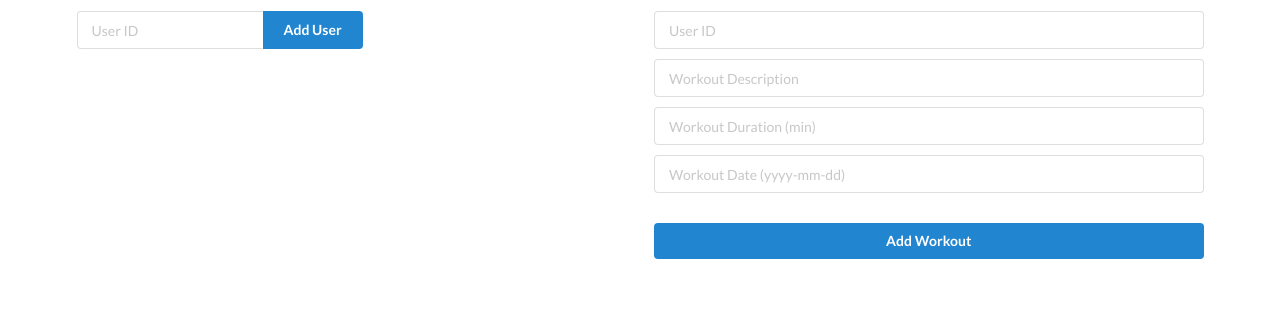
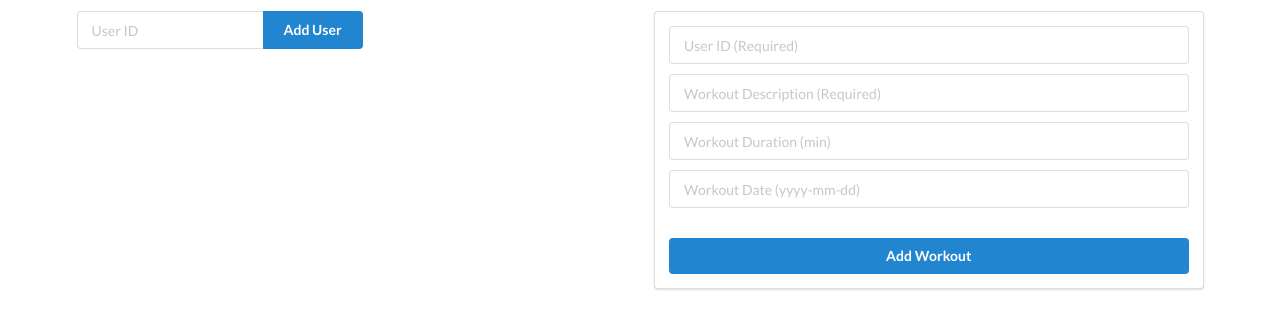
Before and after one commit to zacharydurland/exercise-tracker, a website: page views/index.html in a window 1280 px wide. Shown: the part 111-440 px from the top of the page. Drawn offline with nearby package versions, Linux system fonts and the light colour scheme.

Commit message:
🚈🍁 Updated with Glitch updated form styles and minor changes

```diff
--- a/public/script.js
+++ b/public/script.js
@@ -27,10 +27,9 @@ let dateField = document.getElementById("date")
 let dateError = document.getElementById("dateError")
 let dateErrorMessage = document.getElementById("dateErrorMessage")
 
-dateField.addEventListener('keyup', (e)=>{
+dateField.addEventListener('change', (e)=>{
   let date = e.target.value
-  console.log(isValidDate(date))
-  if (!isValidDate(date)) {
+  if (!isValidDate(date) && date != '') {
     dateError.classList.remove('hidden')
   } else {
     dateError.classList.add('hidden')
--- a/server.js
+++ b/server.js
@@ -125,12 +125,12 @@ app.post("/api/exercise/add", (req, res) => {
     const update = {
       description : req.body.description,
       duration : req.body.duration,
-      date : req.body.date
+      date : req.body.date ? req.body.date : new Date().toISOString().split('T')[0]
     }
     data.workouts.push(update)
     data.save(err=>{
       if(err) return res.json(err)
-      console.log('Workout Saved')
+      return res.json({message: 'Workout Added'})
     })
   })
 });
--- a/views/index.html
+++ b/views/index.html
@@ -39,7 +39,7 @@
                       Create a User
                     </h2>
                     <div class="ui action input">
-                      <input  name="userId" type="text" maxlength="100" placeholder="User ID" required>
+                      <input name="username" type="text" maxlength="100" placeholder="User ID" required>
                       <button class="ui primary button" type="submit">Add User</button>
                     </div>
                   </label>
@@ -49,17 +49,18 @@
                 <h2 class="ui header">
                   Add Workout
                 </h2>
+                <div class="ui form segment">
                   <form id="addWorkout" method="post" action="/api/exercise/add">
                     <label>
                       <div class="ui input fluid">
                         <input name="userId" type="text" maxlength="100" required
-                             placeholder="User ID">
+                               placeholder="User ID (Required)">
                       </div>
                     </label>
                     <label>
                       <div class="ui input fluid">
                         <input name="description" type="text" maxlength="100"
-                             placeholder="Workout Description">
+                               placeholder="Workout Description (Required)" required>
                       </div>
                     </label>
                     <label>
@@ -82,6 +83,7 @@
                     <button class="ui fluid primary button" type="submit">Add Workout</button>
                   </form>
                 </div>
+              </div>
 <!--             </div> -->
         </div>
 
```
Lines whose indentation alone changed are shown as unchanged.
